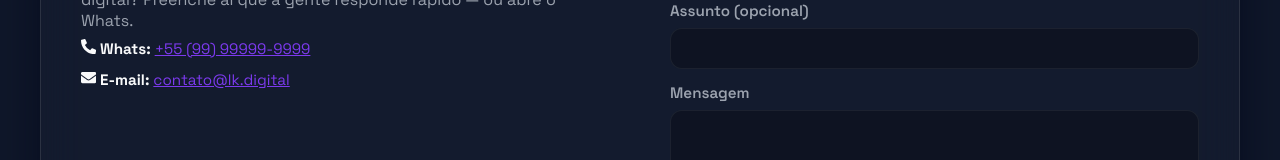
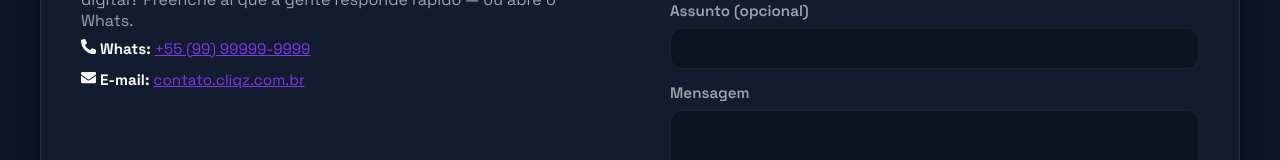
Before and after one commit to vLecaBR/CliqZ, a React (Vite) app: page /contact in a window 1280 px wide. Shown: the part 233-393 px from the top of the page. Built offline with nearby package versions, Linux system fonts and the light colour scheme.

Commit message:
email corporativo adicionado

```diff
--- a/src/pages/Contact/Contact.jsx
+++ b/src/pages/Contact/Contact.jsx
@@ -81,7 +81,7 @@ export default function Contact() {
 
             <Info>
               <div><FaPhoneAlt /> <strong>Whats:</strong> <a href="https://wa.me/5599999999999" target="_blank" rel="noreferrer">+55 (99) 99999-9999</a></div>
-              <div><FaEnvelope /> <strong>E-mail:</strong> <a href="mailto:contato@lk.digital">contato@lk.digital</a></div>
+              <div><FaEnvelope /> <strong>E-mail:</strong> <a href="mailto:contato.cliqz.com.br">contato.cliqz.com.br</a></div>
             </Info>
           </Reveal>
         </Left>
```
